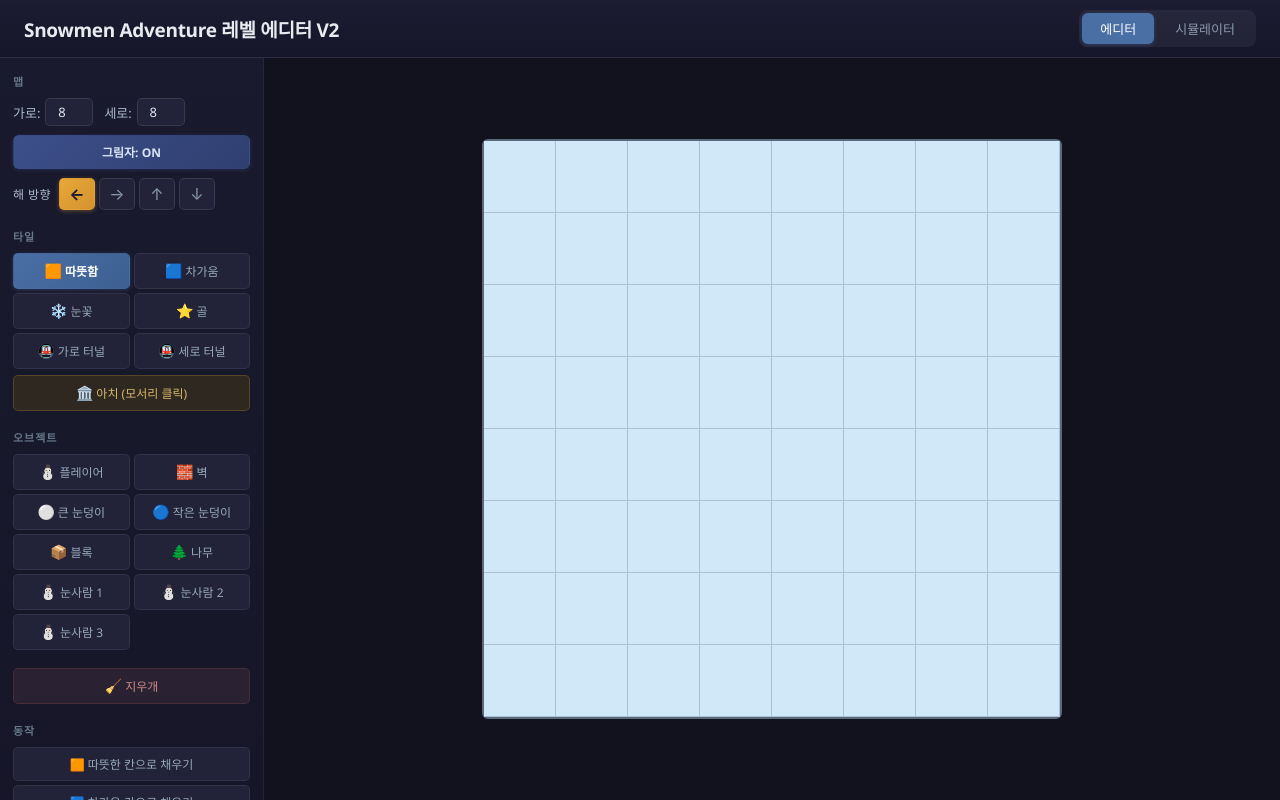
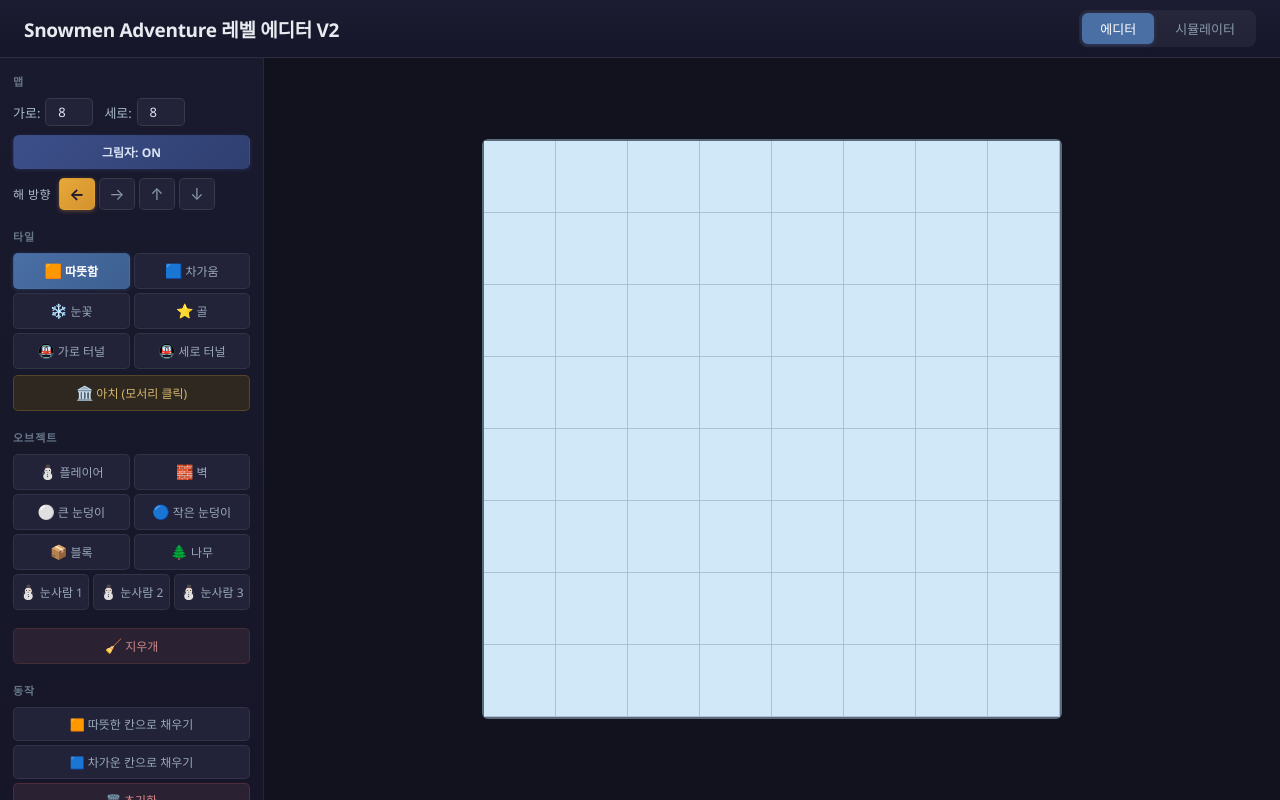
Before and after one commit to goldgarnet/snowmen-adventure-editor-v2, a React (Vite) app: page / in a window 1280 px wide. Built offline with nearby package versions, Linux system fonts and the light colour scheme.

Commit message:
Lay out snowman 1/2/3 buttons in a single 3-column row

```diff
--- a/src/components/Editor.css
+++ b/src/components/Editor.css
@@ -162,6 +162,13 @@
 .tool-group-2col {
   display: grid;
   grid-template-columns: 1fr 1fr;
+  gap: 4px;
+}
+
+/* 3-column tool grid (e.g. snowman size buttons) */
+.tool-group-3col {
+  display: grid;
+  grid-template-columns: 1fr 1fr 1fr;
   gap: 4px;
 }
 
--- a/src/components/Editor.tsx
+++ b/src/components/Editor.tsx
@@ -264,6 +264,9 @@ export default function Editor({ level, setLevel }: EditorProps) {
     { id: 'snowballSmall', label: '작은 눈덩이', emoji: '🔵' },
     { id: 'block', label: '블록', emoji: '📦' },
     { id: 'tree', label: '나무', emoji: '🌲' },
+  ];
+
+  const snowmanTools: { id: EditorTool; label: string; emoji: string }[] = [
     { id: 'snowman1', label: '눈사람 1', emoji: '⛄' },
     { id: 'snowman2', label: '눈사람 2', emoji: '⛄' },
     { id: 'snowman3', label: '눈사람 3', emoji: '⛄' },
@@ -334,6 +337,15 @@ export default function Editor({ level, setLevel }: EditorProps) {
               </button>
             ))}
           </div>
+          <div className="tool-group-3col" style={{ marginTop: 4 }}>
+            {snowmanTools.map((tool) => (
+              <button key={tool.id}
+                className={`tool-btn ${selectedTool === tool.id ? 'active' : ''}`}
+                onClick={() => setSelectedTool(tool.id)}>
+                <span className="tool-emoji">{tool.emoji}</span>{tool.label}
+              </button>
+            ))}
+          </div>
           {selectedTool === 'tree' && (
             <div className="tree-height-input">
               <label>
```
